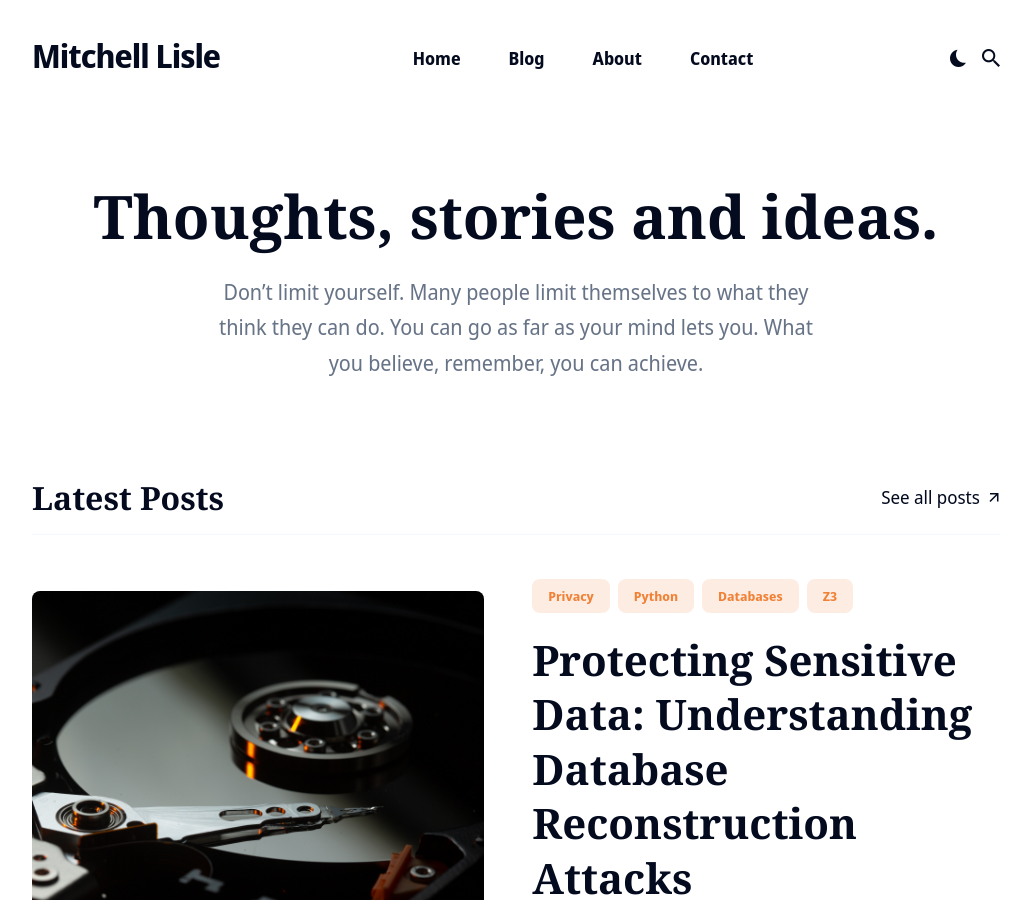
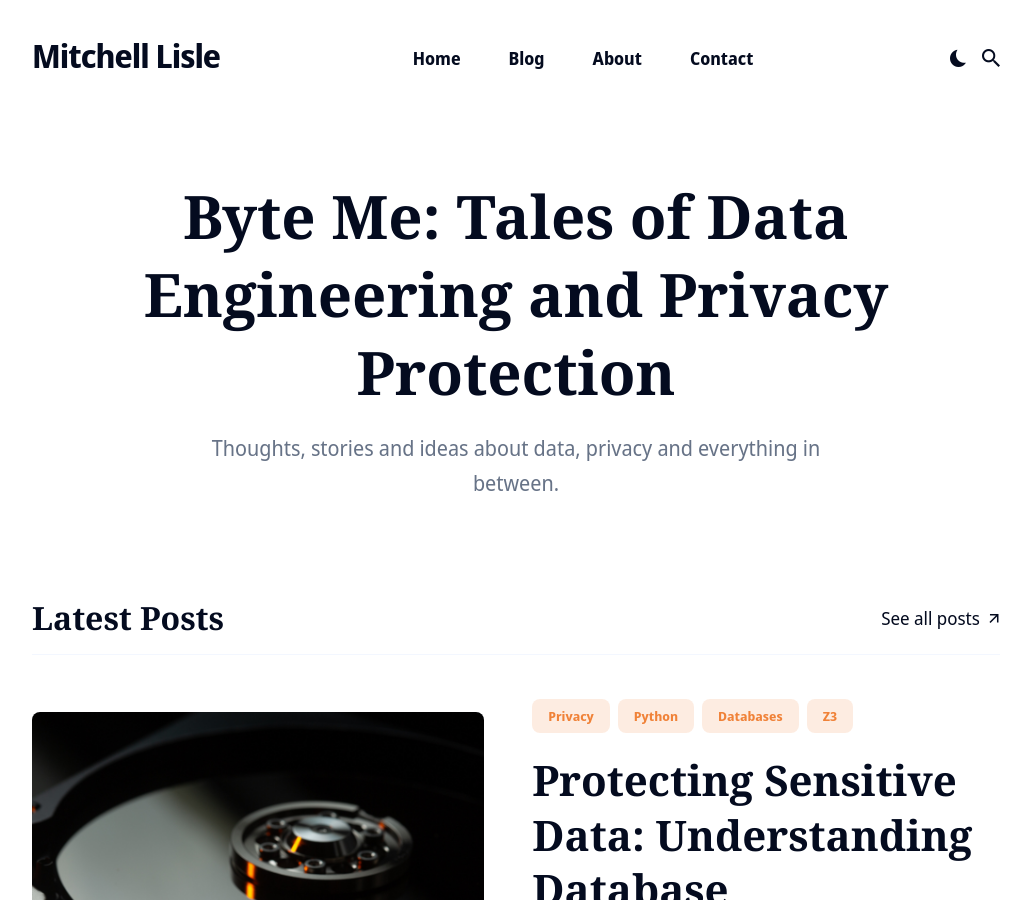
Before and after one commit to mitchelllisle/mitchelllisle.github.io, a Jekyll site: the page built from index.html, in a window 1280 px wide and 900 px high. Shown: the whole window, without its empty margins (124-1155 px from the left). Built offline with Jekyll 4.4.1, drawn with Linux system fonts in a browser that asks for light colours; nearby versions of some CDN libraries.

Commit message:
update blog

```diff
--- a/_data/settings.yml
+++ b/_data/settings.yml
@@ -24,16 +24,16 @@ menu__settings:
 # Hero Settings
 hero:
   enable: true
-  hero__title: Thoughts, stories and ideas.
-  hero__description: Don’t limit yourself. Many people limit themselves to what they think they can do. You can go as far as your mind lets you. What you believe, remember, you can achieve.
+  hero__title: "Byte Me: Tales of Data Engineering and Privacy Protection"
+  hero__description: Thoughts, stories and ideas about data, privacy and everything in between.
   hero__image: # You can add hero image. For example '/images/06.jpg'
 
 
 #-------------------------------
 # Author Global Settings
 author:
-  author__name: Alena Curtis
-  author__bio: I’m a published content creator, brand copywriter, photographer, and social media content creator and manager. I help brands connect with their customers by developing engaging content that entertains, educates, and offers value to their audience.
+  author__name: Mitchell Lisle
+  author__bio: ...
   author__avatar: /images/01-1.jpg
 
 
```
